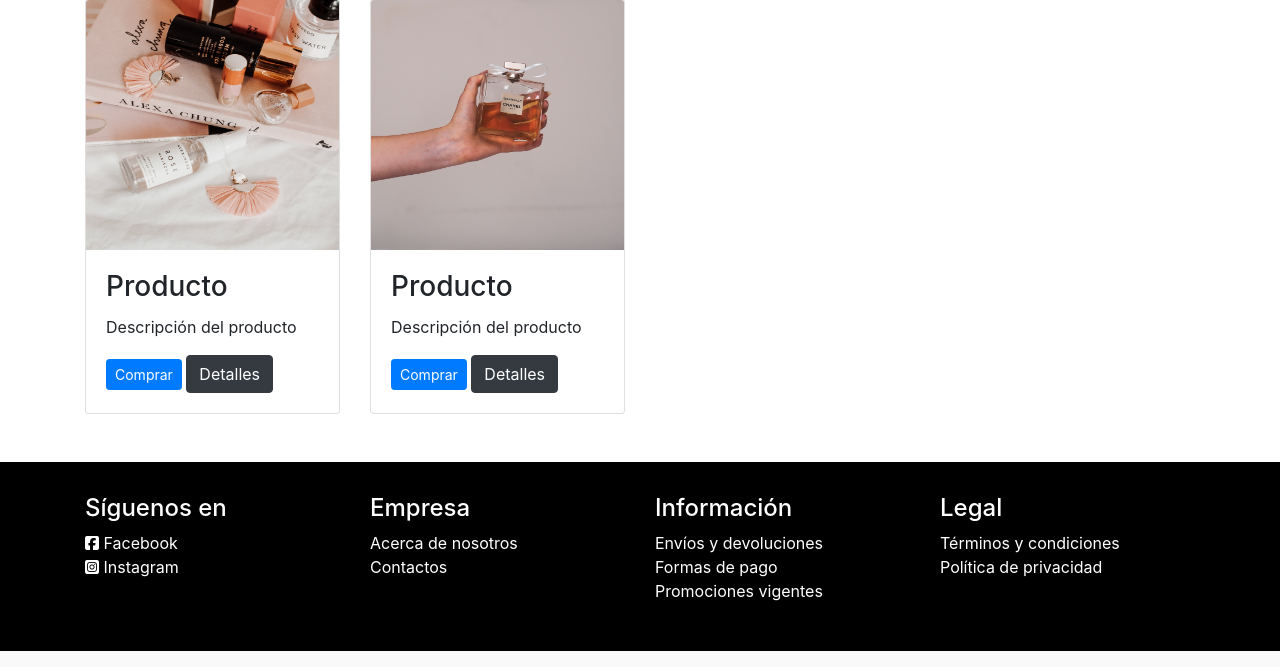
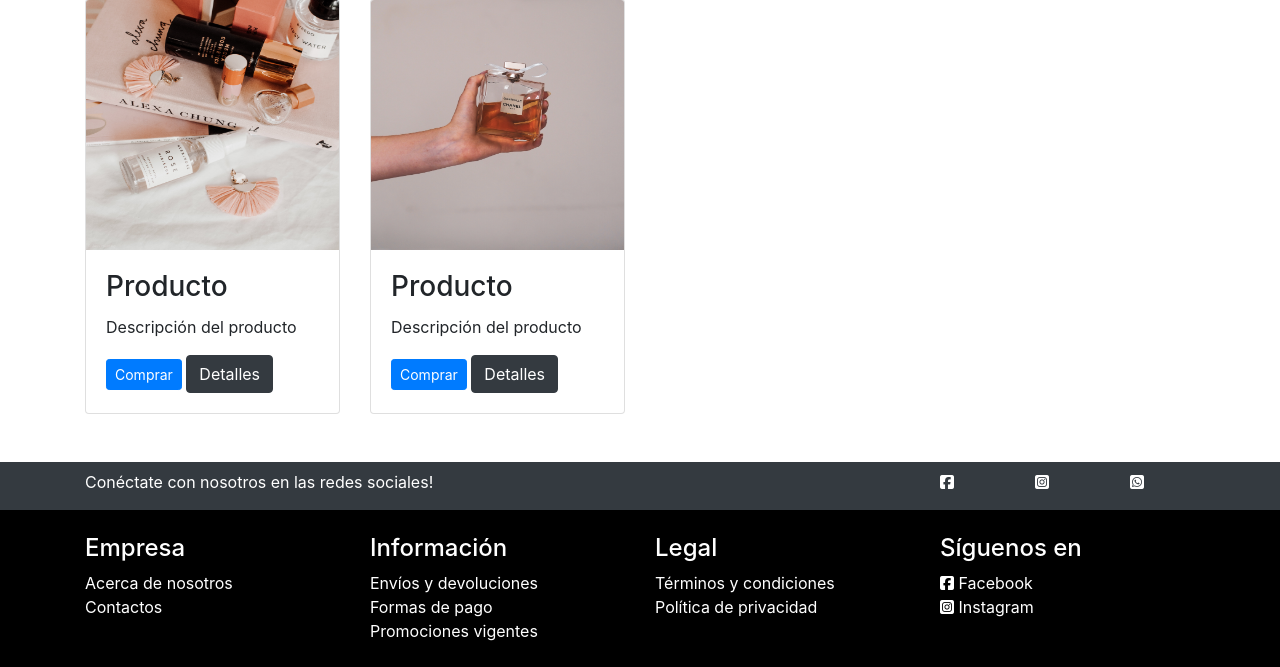
Before and after one commit to Jahyrm/TiendaOnline, a PHP site: page / in a window 1280 px wide. Shown: the part 1600-2267 px from the top of the page. Run offline with PHP 8.4, Linux system fonts and the light colour scheme; some libraries are stand-ins or nearby versions.

Commit message:
cambio color-footer

```diff
--- a/css/estilos.css
+++ b/css/estilos.css
@@ -48,5 +48,8 @@ a:hover {
 h4 {
     color: white;
     text-align: left;
+}
 
+.footer-container {
+    background-color:black;
 }
--- a/index.html
+++ b/index.html
@@ -26,7 +26,7 @@
                 <a href="">Carrito de compras </a>
             </div>
         </div>
-        <div style="background-color:#263238">
+        <div class="bg-dark text-white">
             <div class="container">
                 <div class="row">
                     <div class="col">
@@ -592,19 +592,31 @@
 
     </main>
 
-    <footer class="py-4" style="background-color:black">
-        <div class="container pt-2">
-            <div class="row pb-4">
-                <div class="col-12 col-sm-6 col-lg-3">
-                    <h4>Síguenos en </h4>
-                    <div style="display: flex; flex-direction: column;">
+    <footer class="footer-container">
+        <div class="bg-dark text-white pt-2">
+            <div class="container">
+                <div class="row">
+                    <div class="col-lg-6">
+                        <p style="text-align: left;">Conéctate con nosotros en las redes sociales!</p>
+                    </div>
+                    <div class="col-lg-3"></div>
+                    <div class="col-lg-1">
                         <a style="text-align: left;" href="https://www.facebook.com/ZibaBelleza" target="_blank"><i
-                                class="fab fa-facebook-square"></i>  Facebook</a>
-                        <a style="text-align: left;" href="https://instagram.com/zibabelleza?igshid=6802q6h6htzp"
-                            target="_blank"><i class="fab fa-instagram-square"></i>  Instagram</a>
+                            class="fab fa-facebook-square"></i></a>
+                    </div>
+                    <div class="col-lg-1">
+                        <a style="text-align: left;" href="https://instagram.com/zibabelleza?igshid=6802q6h6htzp" target="_blank"><i
+                            class="fab fa-instagram-square"></i></a>
+                    </div>
+                    <div class="col-lg-1">
+                        <a style="text-align: left;" href="https://instagram.com/zibabelleza?igshid=6802q6h6htzp" target="_blank"><i
+                            class="fab fa-whatsapp-square"></i></a>
                     </div>
                 </div>
-                <hr>
+            </div>
+        </div>
+        <div class="container pt-4">
+            <div class="row pb-4">
                 <div class="col-12 col-md-6 col-lg-3">
                     <h4>Empresa</h4>
                     <div style="display: flex; flex-direction: column;">
@@ -630,6 +642,16 @@
                         <a style="text-align: left;" href="politicaPrivacidad.html">Política de privacidad</a>
                     </div>
                 </div>
+                <hr>
+                <div class="col-12 col-sm-6 col-lg-3">
+                    <h4>Síguenos en </h4>
+                    <div style="display: flex; flex-direction: column;">
+                        <a style="text-align: left;" href="https://www.facebook.com/ZibaBelleza" target="_blank"><i
+                                class="fab fa-facebook-square"></i> Facebook</a>
+                        <a style="text-align: left;" href="https://instagram.com/zibabelleza?igshid=6802q6h6htzp"
+                            target="_blank"><i class="fab fa-instagram-square"></i> Instagram</a>
+                    </div>
+                </div>
             </div>
         </div>
     </footer>
```
